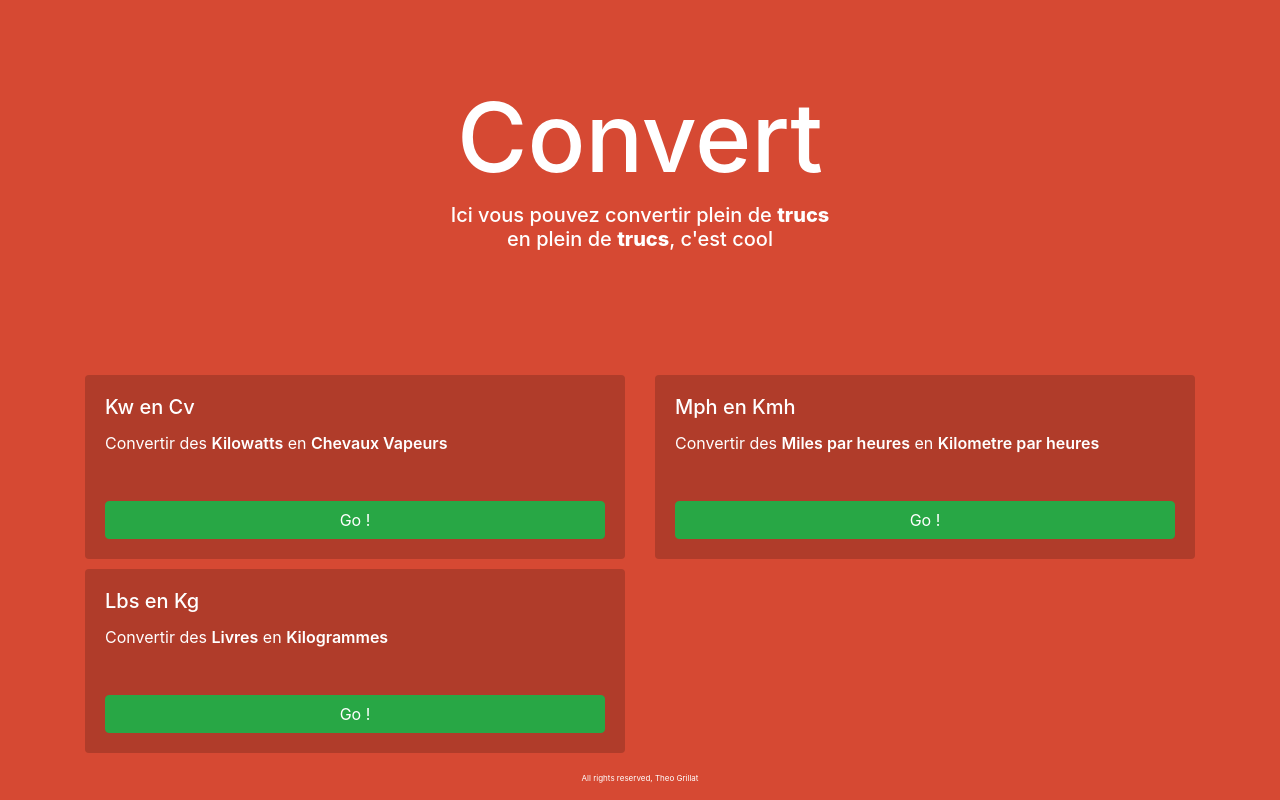
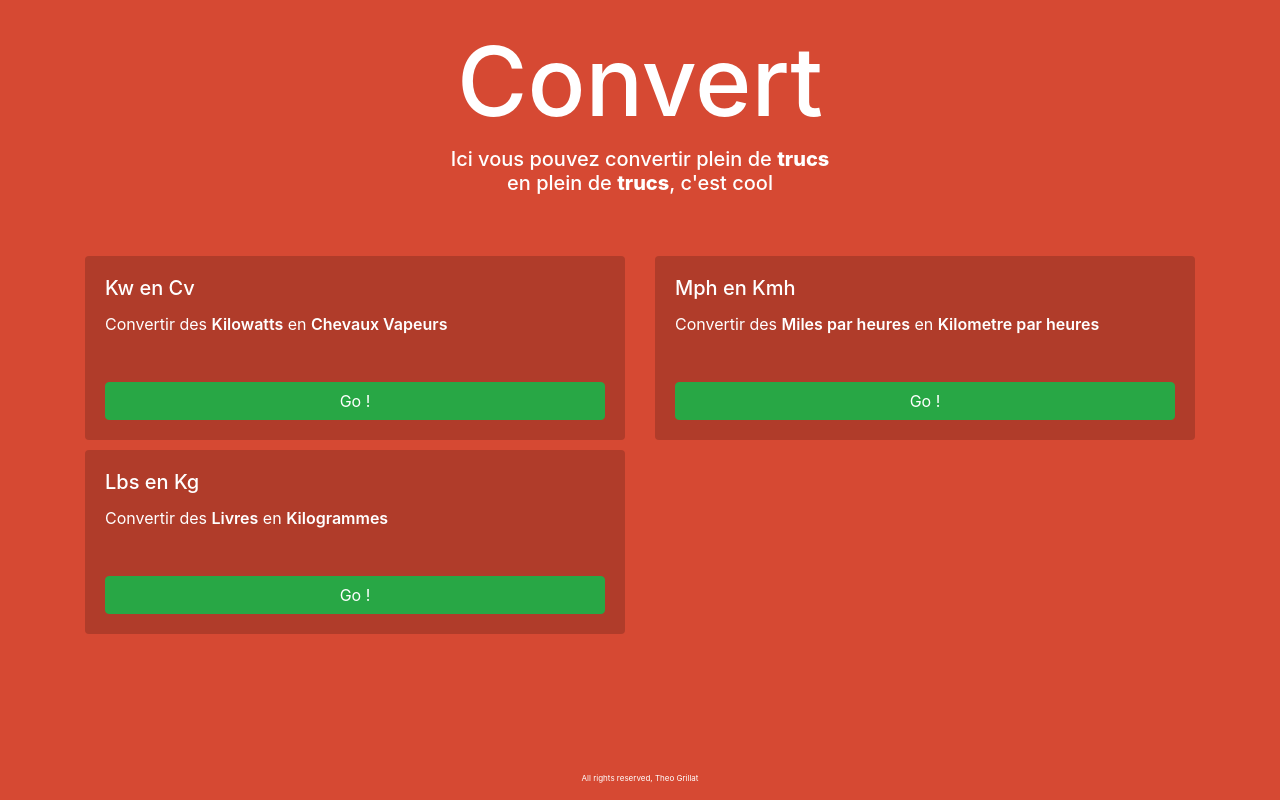
Before and after one commit to theogrillat/convert, a plain HTML site: page index.html in a window 1280 px wide. Drawn offline with nearby package versions, Linux system fonts and the light colour scheme.

Commit message:
fix style

```diff
--- a/css/style.css
+++ b/css/style.css
@@ -28,7 +28,7 @@ body {
 }
 
 .spacer {
-    height: 375px;
+    height: 32vh;
 }
 
 .card {
@@ -47,13 +47,13 @@ h1 {
 
 .title {
     font-size: 6em;
-    margin-top: 10vh;
+    margin-top: 3vh;
     margin-bottom: 1vh;
 }
 
 .subtitle {
     color: #ffffff;
-    margin-bottom: 8vh;
+    margin-bottom: 5vh;
 }
 
 .btn {
```
